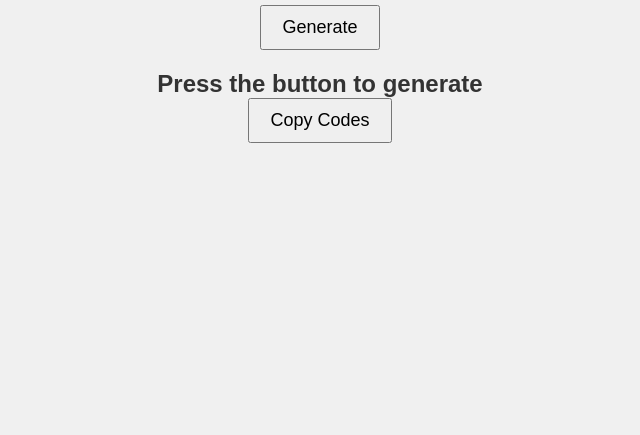
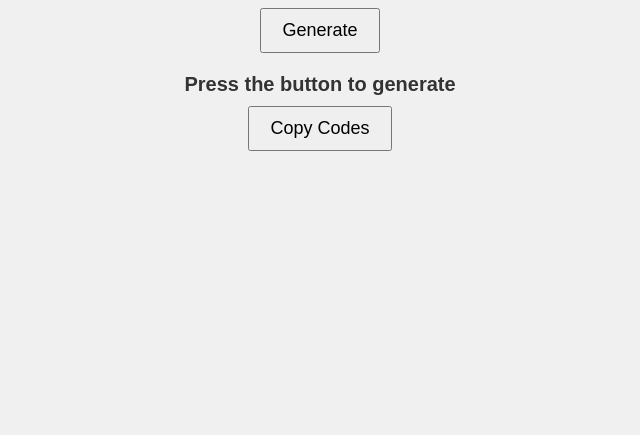
Before and after one commit to LockDownBrowser/Verify, a plain HTML site: page index.html in a window 1280 px wide. Shown: the part 365-800 px from the top of the page, without its empty margins (320-960 px from the left). Drawn offline with Linux system fonts and the light colour scheme.

Commit message:
Update style.css

```diff
--- a/style.css
+++ b/style.css
@@ -17,11 +17,13 @@ button {
     padding: 10px 20px;
     font-size: 18px;
     cursor: pointer;
+    margin-top: 10px;
 }
 
 #key {
     margin-top: 20px;
-    font-size: 24px;
+    font-size: 20px;
     font-weight: bold;
     color: #333;
+    text-align: center;
 }
```
